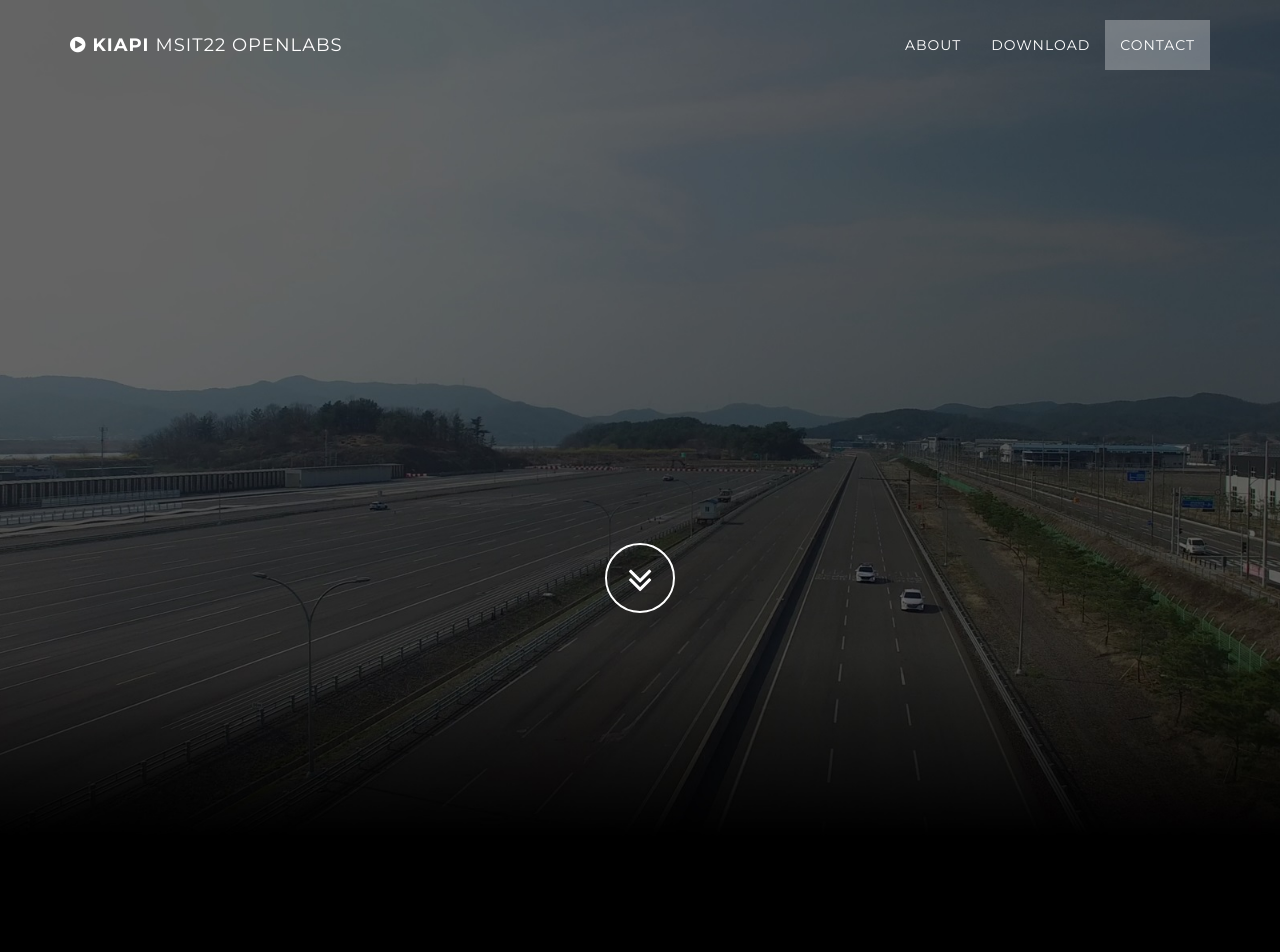
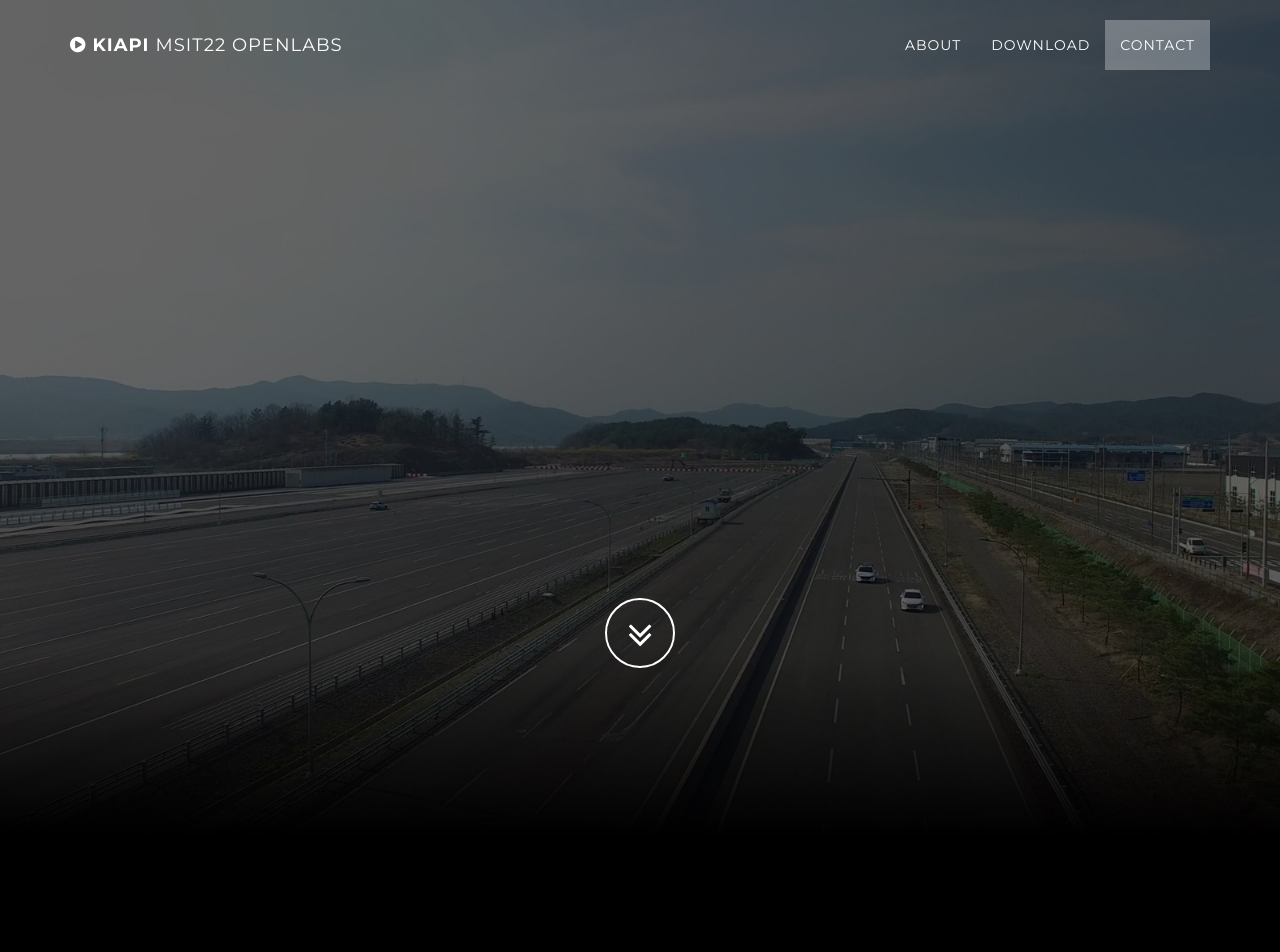
Before and after one commit to knowJang/kiapi-msit-22.github.io, a Jekyll site: the page built from index.html, in a window 1280 px wide. Shown: the top 952 px of the page. Built offline with Jekyll 4.4.1, drawn with Linux system fonts in a browser that asks for light colours.

Commit message:
Update header.html

```diff
--- a/_includes/header.html
+++ b/_includes/header.html
@@ -4,7 +4,7 @@
             <div class="container">
                 <div class="row">
                     <div class="col-lg-12 text-center">
-                        <h1 class="brand-heading"> </h1>
+                        <h1 class="brand-heading"> <br><br></h1>
                         <p class="intro-text"><br><br> <br><br><br><br>
                         <a href="#about" class="btn btn-circle page-scroll">
                             <i class="fa fa-angle-double-down animated"></i>
```
